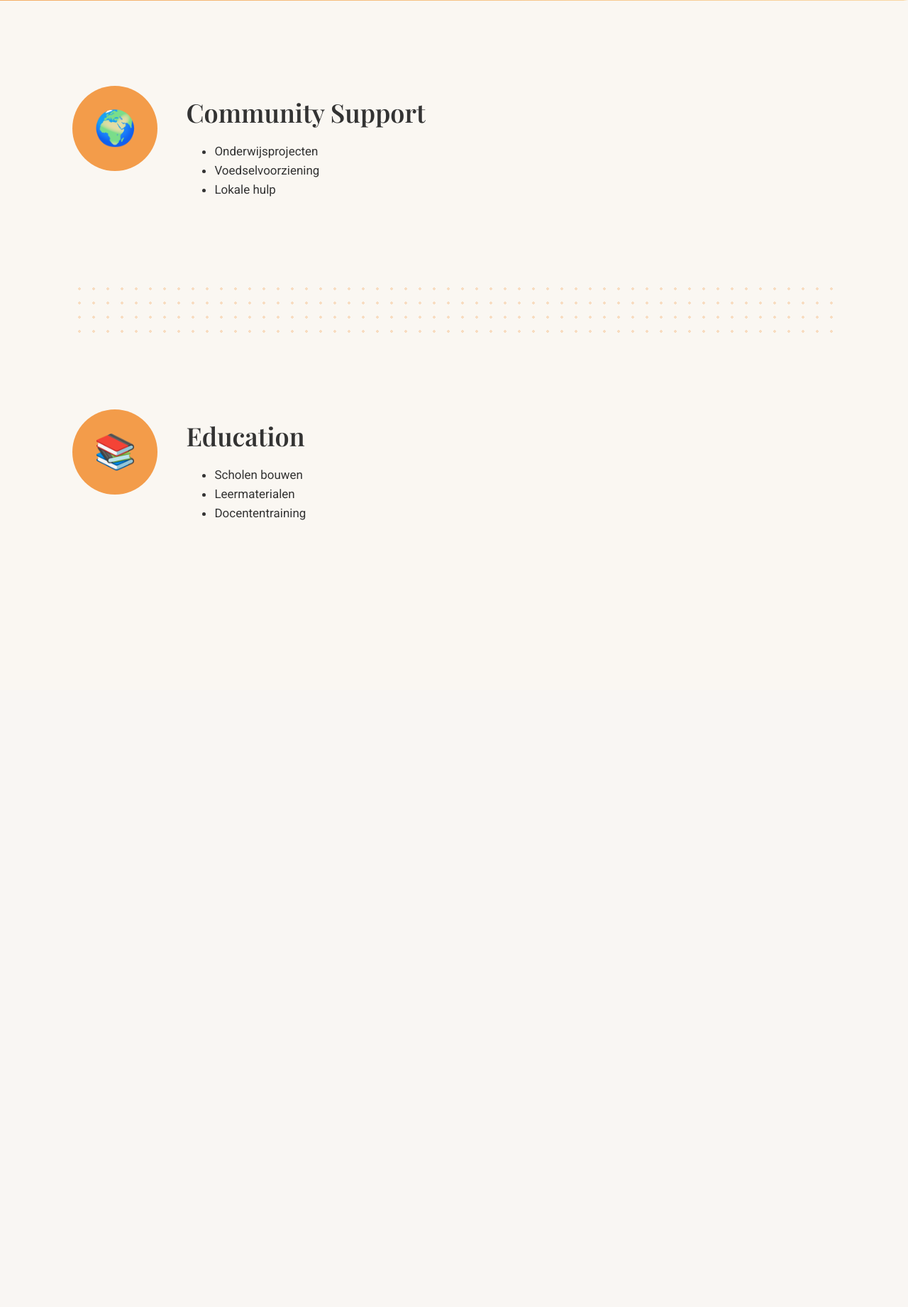
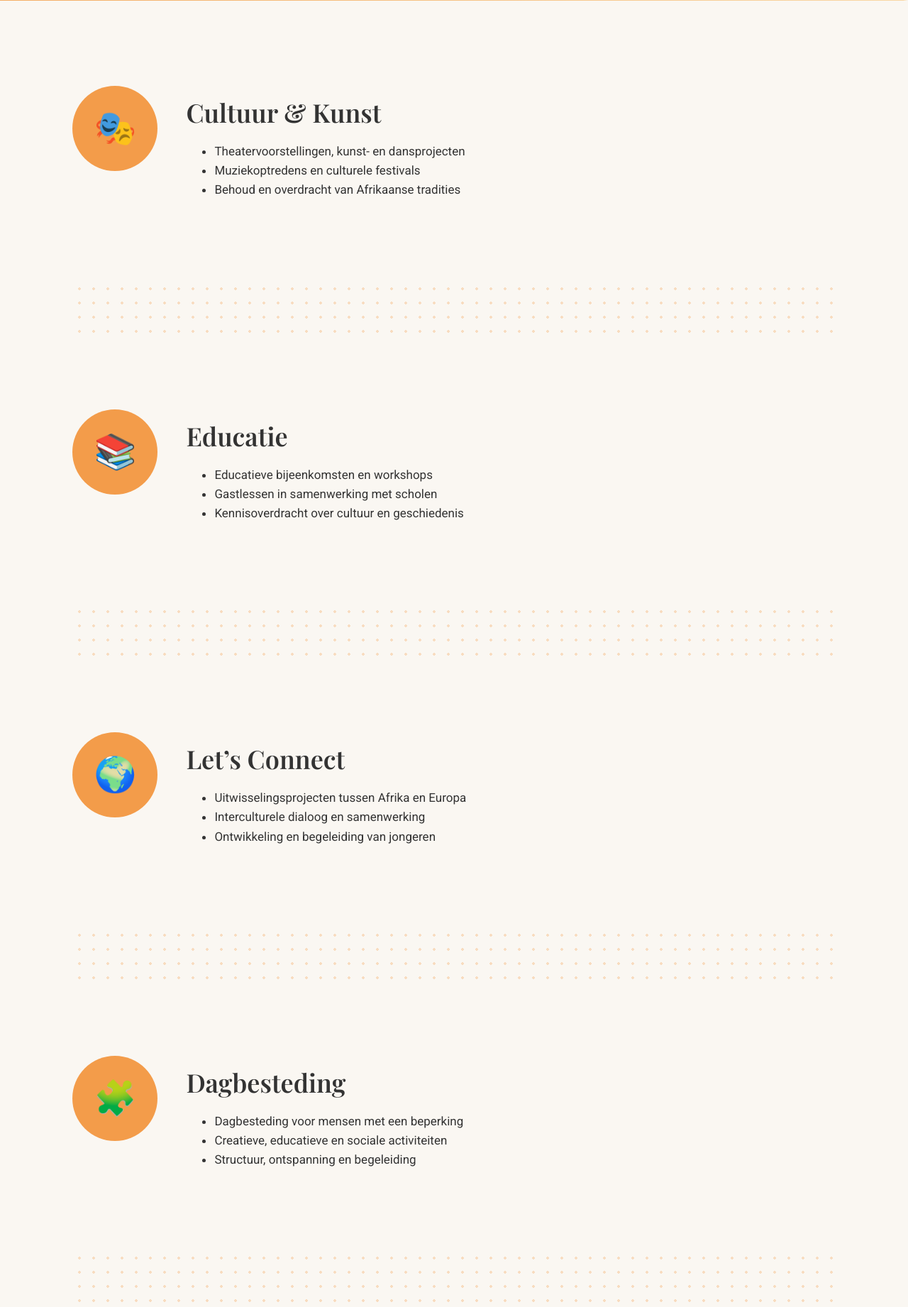
Before and after one commit to AH62421/isbaro-foundation, a Flask app: page /projects in a window 1280 px wide. Shown: the part 559-2401 px from the top of the page at 71% size. Before the commit the page ends 1292 px from the top, so only its background shows below. Run offline with Flask 3, Linux system fonts and the light colour scheme.

Commit message:
Update projects.html

```diff
--- a/templates/projects.html
+++ b/templates/projects.html
@@ -213,13 +213,13 @@
 <section class="projects">
 
     <div class="project">
-        <div class="project-icon">🌍</div>
+        <div class="project-icon">🎭</div>
         <div class="project-content">
-            <h2>Community Support</h2>
+            <h2>Cultuur & Kunst</h2>
             <ul>
-                <li>Onderwijsprojecten</li>
-                <li>Voedselvoorziening</li>
-                <li>Lokale hulp</li>
+                <li>Theatervoorstellingen, kunst- en dansprojecten</li>
+                <li>Muziekoptredens en culturele festivals</li>
+                <li>Behoud en overdracht van Afrikaanse tradities</li>
             </ul>
         </div>
     </div>
@@ -229,11 +229,53 @@
     <div class="project">
         <div class="project-icon">📚</div>
         <div class="project-content">
-            <h2>Education</h2>
+            <h2>Educatie</h2>
             <ul>
-                <li>Scholen bouwen</li>
-                <li>Leermaterialen</li>
-                <li>Docententraining</li>
+                <li>Educatieve bijeenkomsten en workshops</li>
+                <li>Gastlessen in samenwerking met scholen</li>
+                <li>Kennisoverdracht over cultuur en geschiedenis</li>
+            </ul>
+        </div>
+    </div>
+
+    <div class="divider"></div>
+
+    <div class="project">
+        <div class="project-icon">🌍</div>
+        <div class="project-content">
+            <h2>Let’s Connect</h2>
+            <ul>
+                <li>Uitwisselingsprojecten tussen Afrika en Europa</li>
+                <li>Interculturele dialoog en samenwerking</li>
+                <li>Ontwikkeling en begeleiding van jongeren</li>
+            </ul>
+        </div>
+    </div>
+
+    <div class="divider"></div>
+
+    <div class="project">
+        <div class="project-icon">🧩</div>
+        <div class="project-content">
+            <h2>Dagbesteding</h2>
+            <ul>
+                <li>Dagbesteding voor mensen met een beperking</li>
+                <li>Creatieve, educatieve en sociale activiteiten</li>
+                <li>Structuur, ontspanning en begeleiding</li>
+            </ul>
+        </div>
+    </div>
+
+    <div class="divider"></div>
+
+    <div class="project">
+        <div class="project-icon">🤝</div>
+        <div class="project-content">
+            <h2>Samenwerking</h2>
+            <ul>
+                <li>Samenwerking met scholen en gemeenten</li>
+                <li>Culturele en maatschappelijke organisaties</li>
+                <li>Internationale partners</li>
             </ul>
         </div>
     </div>
```
